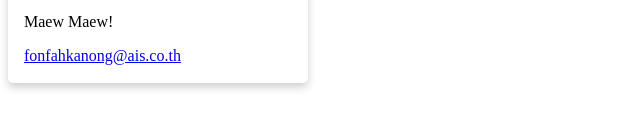
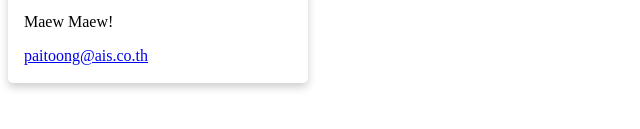
Before and after one commit to Paitoong/Paitoong.github.io, a plain HTML site: page index.html in a window 1280 px wide. Shown: the part 379-508 px from the top of the page, 0-640 px from the left. Drawn offline with Linux system fonts and the light colour scheme.

Commit message:
Update again

```diff
--- a/index.html
+++ b/index.html
@@ -33,7 +33,7 @@ img {
     <h4><b>Fon Fah Kanong</b></h4>
     <p>I miss you</p>
     <p>Maew Maew!</p>
-    <p><a href="mailto:fonfahkanong@ais.co.th">fonfahkanong@ais.co.th</a></p>
+    <p><a href="mailto:paitoong@ais.co.th">paitoong@ais.co.th</a></p>
   </div>
 </div>
 
```
